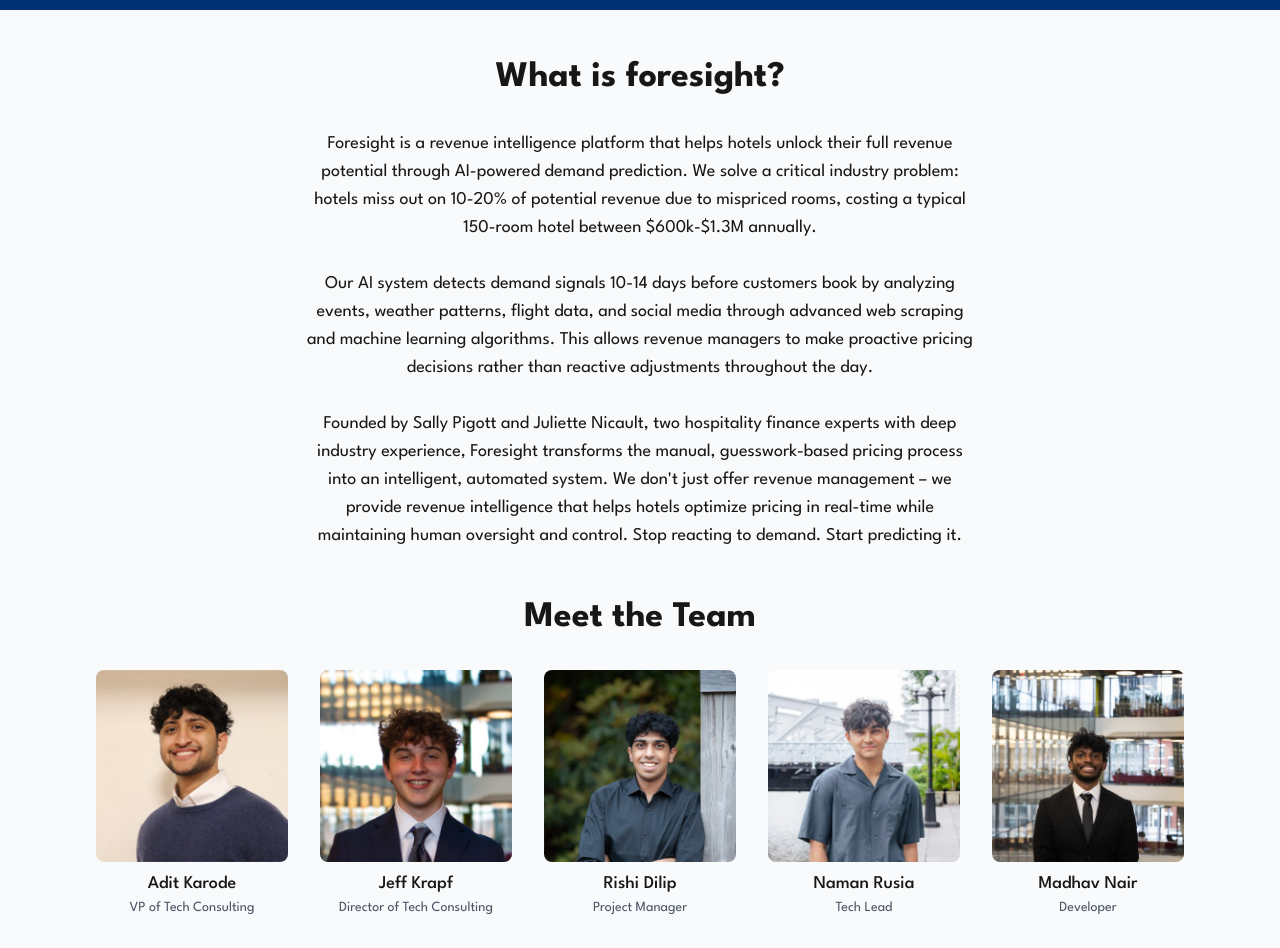
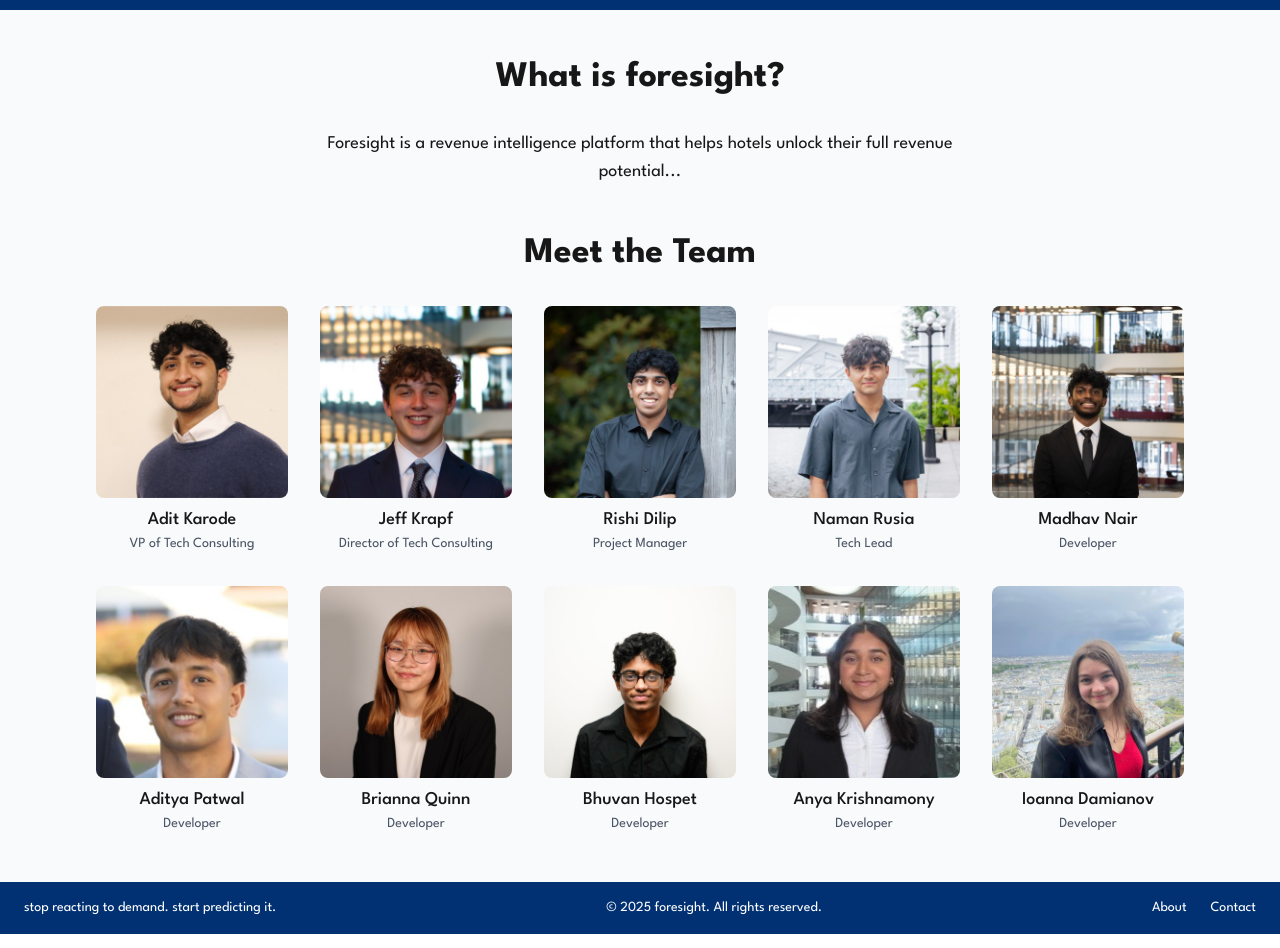
Before and after one commit to TamidNu/Foresight, a Next.js app in the folder frontend/: page /about in a window 1280 px wide. Shown: the part 60-1008 px from the top of the page. Built offline with nearby package versions, Linux system fonts and the light colour scheme.

Commit message:
made design changes to dashboard and footer

```diff
--- a/frontend/src/app/about/page.tsx
+++ b/frontend/src/app/about/page.tsx
@@ -10,18 +10,14 @@
 
 function About() {
   return (
-    <main className="min-h-screen bg-gray-50 flex flex-col items-center px-4 py-12">
+    <div className="flex flex-col items-center px-4 py-12 bg-gray-50 w-full">
       <h1 className="text-4xl font-bold mb-8">What is foresight?</h1>
       <p className="text-center text-lg mb-12 max-w-2xl">
-      Foresight is a revenue intelligence platform that helps hotels unlock their full revenue potential through AI-powered demand prediction. We solve a critical industry problem: hotels miss out on 10-20% of potential revenue due to mispriced rooms, costing a typical 150-room hotel between $600k-$1.3M annually.
-      <br />
-      <br /> Our AI system detects demand signals 10-14 days before customers book by analyzing events, weather patterns, flight data, and social media through advanced web scraping and machine learning algorithms. This allows revenue managers to make proactive pricing decisions rather than reactive adjustments throughout the day.
-      <br />
-      <br /> Founded by Sally Pigott and Juliette Nicault, two hospitality finance experts with deep industry experience, Foresight transforms the manual, guesswork-based pricing process into an intelligent, automated system. We don't just offer revenue management – we provide revenue intelligence that helps hotels optimize pricing in real-time while maintaining human oversight and control.
-      Stop reacting to demand. Start predicting it.
+        Foresight is a revenue intelligence platform that helps hotels unlock their full revenue potential...
       </p>
 
-        <h1 className="text-4xl font-bold mb-8">Meet the Team</h1>
+      <h1 className="text-4xl font-bold mb-8">Meet the Team</h1>
+
       {/* Top row: 5 people */}
       <div className="grid grid-cols-1 sm:grid-cols-2 lg:grid-cols-5 gap-8 mb-8">
         <Person img="/team imgs/adit_tc.jpeg" name="Adit Karode" role="VP of Tech Consulting" />
@@ -39,9 +35,10 @@
         <Person img="/team imgs/anya_tc.jpeg" name="Anya Krishnamony" role="Developer" />
         <Person img="/team imgs/ioanna_tc.jpeg" name="Ioanna Damianov" role="Developer" />
       </div>
-    </main>
+    </div>
   );
 }
+
 
 // Reusable Person component
 function Person({
--- a/frontend/src/app/components/animated-button.tsx
+++ b/frontend/src/app/components/animated-button.tsx
@@ -15,7 +15,7 @@
   if (!showButton) return null;
 
   return (
-    <Link href="/about" passHref>
+    <Link href="/dashboard" passHref>
       <button className="bg-[#013172] text-white text-lg md:text-xl font-semibold px-8 md:px-10 py-3 md:py-4 rounded-full shadow-xl hover:bg-[#014495] hover:scale-105 transition-transform animate-fade-in">
         explore
       </button>
--- a/frontend/src/app/components/footer.tsx
+++ b/frontend/src/app/components/footer.tsx
@@ -1,11 +1,19 @@
-
-
 export default function Footer() {
   return (
     <footer className="w-full bg-[#013172] text-white py-4 px-6">
-        <div className="max-w-6xl mx-auto flex flex-col md:flex-row items-center justify-between text-sm">
-          <p>© 2025 foresight. All rights reserved.</p>
-          <div className="flex space-x-6 mt-2 md:mt-0">
+      <div className="flex flex-col md:flex-row items-center justify-between w-full text-sm">
+        {/* Left corner */}
+        <p className="md:text-left w-full md:w-auto">
+          stop reacting to demand. start predicting it.
+        </p>
+
+        {/* Center */}
+        <p className="text-center w-full md:w-auto">
+          © 2025 foresight. All rights reserved.
+        </p>
+
+        {/* Right corner */}
+        <div className="flex space-x-6 mt-2 md:mt-0 w-full md:w-auto justify-center md:justify-end">
           <a href="/about" className="hover:underline">
             About
           </a>
--- a/frontend/src/app/dashboard/page.tsx
+++ b/frontend/src/app/dashboard/page.tsx
@@ -27,7 +27,10 @@
           <div className="bg-yellow-100 border-l-4 border-yellow-500 p-2 mb-2">
             <p className="text-sm">Event</p>
           </div>
-          <div className="bg-red-100 border-l-4 border-red-500 p-2">
+          <div className="bg-red-100 border-l-4 border-red-500 p-2 mb-2">
+            <p className="text-sm">Event</p>
+          </div>
+          <div className="bg-green-100 border-l-4 border-green-500 p-2 mb-2">
             <p className="text-sm">Event</p>
           </div>
         </div>
--- a/frontend/src/app/globals.css
+++ b/frontend/src/app/globals.css
@@ -14,8 +14,8 @@
 
 @media (prefers-color-scheme: dark) {
   :root {
-    --background: #0a0a0a;
-    --foreground: #ededed;
+    --background: #f0f0f0;
+    --foreground: #0a0a0a;
   }
 }
 
--- a/frontend/src/app/layout.tsx
+++ b/frontend/src/app/layout.tsx
@@ -25,9 +25,9 @@
         <link rel="icon" href="/favicon.ico" type="image/x-icon" />
         <title>Foresight</title>
       </Head>
-      <body className={leagueSpartan.className}>
+      <body className={`${leagueSpartan.className} flex flex-col min-h-screen`}>
         {pathname !== "/" && <Navbar />}
-        <main>{children}</main>
+        <main className="flex-1 flex">{children}</main>
         <Footer />
       </body>
     </html>
--- a/frontend/src/app/page.tsx
+++ b/frontend/src/app/page.tsx
@@ -13,10 +13,8 @@
 
 export default function LandingPage() {
   return (
-    <div className="flex flex-col min-h-screen">
-      <main className="flex-grow flex flex-col items-center justify-center bg-gradient-to-b from-white from-5% via-[#e4effc] via-20% to-[#b3d1f9] to-100% px-6">
+    <div className="flex flex-col items-center justify-center flex-1 bg-gradient-to-b from-white from-5% via-[#e4effc] via-20% to-[#b3d1f9] to-100% px-6">
       <section className="relative z-10 text-center max-w-3xl space-y-6 px-6">
-
         <div className="flex justify-center mb-4 opacity-0 animate-fade-in delay-100">
           <Image
             src="/favicon.ico"
@@ -33,12 +31,8 @@
         </h1>
 
         <Typewriter />
-
         <AnimatedButton />
       </section>
-
-
-      </main>
     </div>
   );
 }
--- a/frontend/src/app/profile/page.tsx
+++ b/frontend/src/app/profile/page.tsx
@@ -8,11 +8,9 @@
 
 function Profile() {
   return (
-    <>
-      <main className="min-h-screen flex flex-col items-center justify-center px-4 py-8 bg-gray-50">
-        <h1 className="text-4xl font-bold mb-6">Profile</h1>
-      </main>
-    </>
+    <div className="flex-1 flex flex-col items-center justify-center px-4 py-8 bg-gray-50">
+      <h1 className="text-4xl font-bold mb-6">Profile</h1>
+    </div>
   );
 }
 
```
Lines whose indentation alone changed are shown as unchanged.
